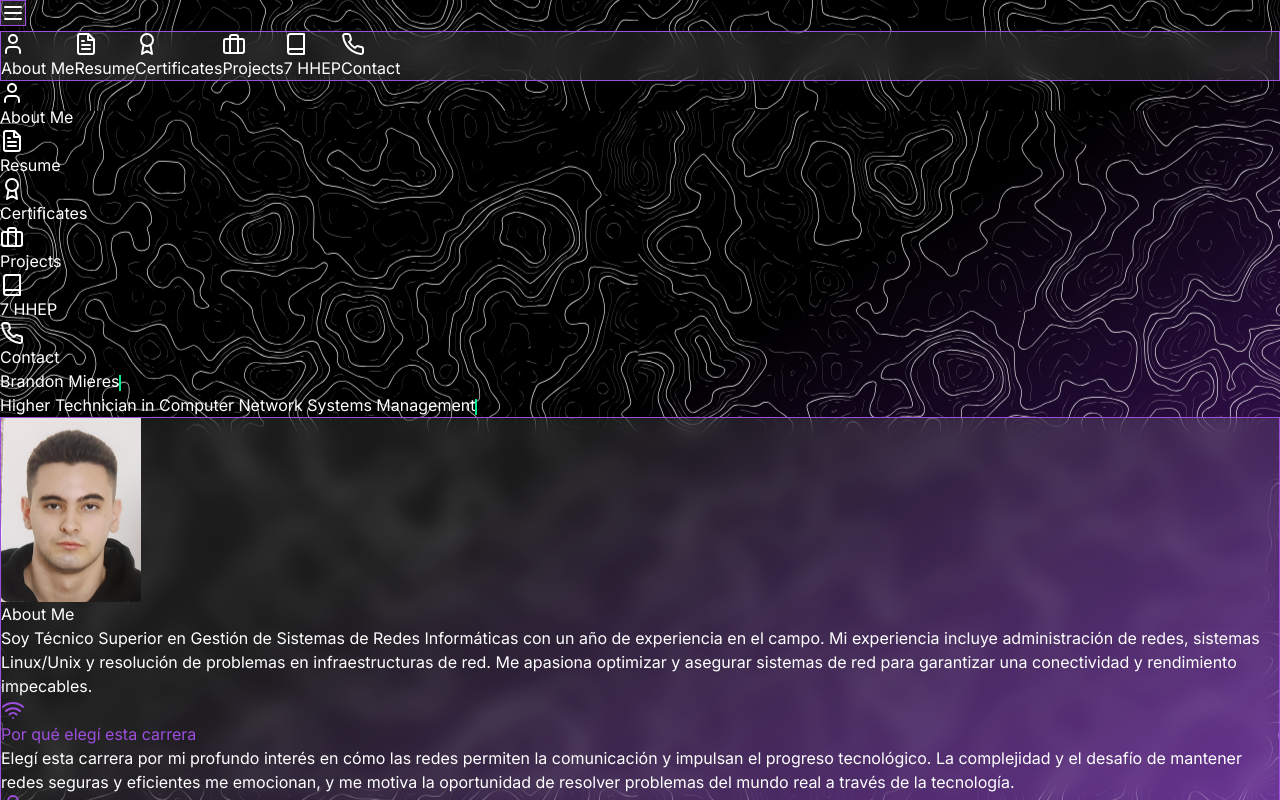
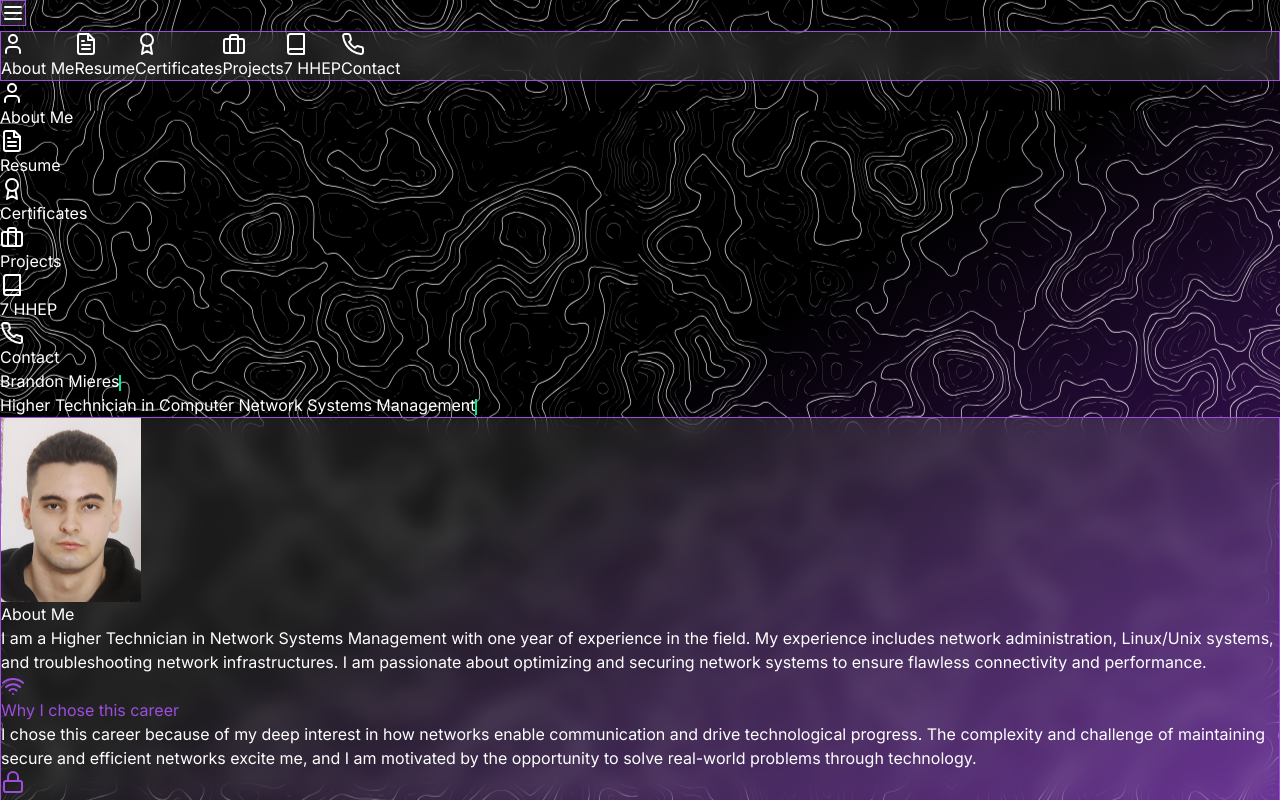
Before and after one commit to BrandonMieres/PortfolioReact, a Next.js app in the folder project/: page /portfolio in a window 1280 px wide. Built offline with nearby package versions, Linux system fonts and the light colour scheme.

Commit message:
Update About.tsx

```diff
--- a/project/components/sections/About.tsx
+++ b/project/components/sections/About.tsx
@@ -11,22 +11,22 @@ export default function About() {
   const [currentTime, setCurrentTime] = useState(0);
   const [duration, setDuration] = useState(0);
 
-  // Alternar reproducción/pausa al hacer clic en el video
+  // Toggle play/pause when clicking the video
   const togglePlay = () => {
     setIsPlaying(!isPlaying);
   };
 
-  // Actualizar el tiempo actual del video
+  // Update the current time of the video
   const handleProgress = (state) => {
     setCurrentTime(state.playedSeconds);
   };
 
-  // Obtener la duración total del video
+  // Get the total duration of the video
   const handleDuration = (dur) => {
     setDuration(dur);
   };
 
-  // Actualizar la posición del video al mover la barra
+  // Update the video position when moving the slider
   const handleSeek = (e) => {
     const seekTime = (e.target.value / 100) * duration;
     playerRef.current.seekTo(seekTime, 'seconds');
@@ -43,7 +43,7 @@ export default function About() {
     >
       <div className="glass p-4 md:p-8 rounded-xl shadow-lg hover:shadow-2xl transition-all duration-300 border-4 border-gradient-to-r from-purple-400 to-pink-400">
         <div className="flex flex-col md:flex-row items-center md:items-start gap-4 md:gap-8">
-          {/* Imagen de perfil */}
+          {/* Profile Image */}
           <motion.div
             initial={{ scale: 0.8, opacity: 0 }}
             animate={{ scale: 1, opacity: 1 }}
@@ -75,23 +75,23 @@ export default function About() {
               transition={{ duration: 0.5, delay: 0.4 }}
               className="text-gray-300 leading-relaxed text-sm md:text-base"
             >
-              Soy Técnico Superior en Gestión de Sistemas de Redes Informáticas con un año de experiencia en el campo.
-              Mi experiencia incluye administración de redes, sistemas Linux/Unix y resolución de problemas en infraestructuras de red.
-              Me apasiona optimizar y asegurar sistemas de red para garantizar una conectividad y rendimiento impecables.
+              I am a Higher Technician in Network Systems Management with one year of experience in the field.
+              My experience includes network administration, Linux/Unix systems, and troubleshooting network infrastructures.
+              I am passionate about optimizing and securing network systems to ensure flawless connectivity and performance.
             </motion.p>
 
-            {/* Secciones con iconos */}
+            {/* Sections with icons */}
             <motion.div
               initial={{ opacity: 0, y: 20 }}
               animate={{ opacity: 1, y: 0 }}
               transition={{ duration: 0.5, delay: 0.5 }}
             >
               <h3 className="text-lg md:text-2xl font-semibold mb-2 text-purple-400 flex items-center justify-center md:justify-start">
-                <Wifi className="w-5 h-5 md:w-6 md:h-6 mr-2 text-pink-400" /> Por qué elegí esta carrera
+                <Wifi className="w-5 h-5 md:w-6 md:h-6 mr-2 text-pink-400" /> Why I chose this career
               </h3>
               <p className="text-gray-300 leading-relaxed mb-4 text-sm md:text-base">
-                Elegí esta carrera por mi profundo interés en cómo las redes permiten la comunicación y impulsan el progreso tecnológico.
-                La complejidad y el desafío de mantener redes seguras y eficientes me emocionan, y me motiva la oportunidad de resolver problemas del mundo real a través de la tecnología.
+                I chose this career because of my deep interest in how networks enable communication and drive technological progress.
+                The complexity and challenge of maintaining secure and efficient networks excite me, and I am motivated by the opportunity to solve real-world problems through technology.
               </p>
             </motion.div>
 
@@ -101,11 +101,11 @@ export default function About() {
               transition={{ duration: 0.5, delay: 0.6 }}
             >
               <h3 className="text-lg md:text-2xl font-semibold mb-2 text-purple-400 flex items-center justify-center md:justify-start">
-                <Lock className="w-5 h-5 md:w-6 md:h-6 mr-2 text-pink-400" /> Metas futuras
+                <Lock className="w-5 h-5 md:w-6 md:h-6 mr-2 text-pink-400" /> Future Goals
               </h3>
               <p className="text-gray-300 leading-relaxed mb-4 text-sm md:text-base">
-                Mis metas futuras incluyen avanzar en mi experiencia en seguridad de redes, ampliar mis conocimientos en redes en la nube
-                y convertirme en arquitecto de redes. Aspiro a participar en proyectos impactantes que den forma al futuro de las infraestructuras de red globales.
+                My future goals include advancing my expertise in network security, expanding my knowledge in cloud networking,
+                and becoming a network architect. I aspire to participate in impactful projects that shape the future of global network infrastructures.
               </p>
             </motion.div>
 
@@ -115,16 +115,16 @@ export default function About() {
               transition={{ duration: 0.5, delay: 0.7 }}
             >
               <h3 className="text-lg md:text-2xl font-semibold mb-2 text-purple-400 flex items-center justify-center md:justify-start">
-                <Cloud className="w-5 h-5 md:w-6 md:h-6 mr-2 text-pink-400" /> Mi paradigma personal
+                <Cloud className="w-5 h-5 md:w-6 md:h-6 mr-2 text-pink-400" /> My personal paradigm
               </h3>
               <p className="text-gray-300 leading-relaxed text-sm md:text-base">
-                Creo en la importancia del aprendizaje continuo, la colaboración y la adaptabilidad en una industria tecnológica en rápida evolución.
-                Mi enfoque se basa en encontrar soluciones innovadoras, garantizar la seguridad y confiabilidad de las redes,
-                y siempre buscar la excelencia en cada tarea que emprendo.
+                I believe in the importance of continuous learning, collaboration, and adaptability in a rapidly evolving tech industry.
+                My approach is based on finding innovative solutions, ensuring the security and reliability of networks,
+                and always striving for excellence in every task I undertake.
               </p>
             </motion.div>
 
-            {/* Sección de video futurista */}
+            {/* Futuristic video section */}
             <motion.div
               initial={{ opacity: 0, y: 20 }}
               animate={{ opacity: 1, y: 0 }}
@@ -143,15 +143,15 @@ export default function About() {
                   onDuration={handleDuration}
                   onClick={togglePlay}
                 />
-                {/* Overlay futurista */}
+                {/* Futuristic overlay */}
                 <div className="absolute inset-0 bg-gradient-to-t from-purple-900/50 via-transparent to-pink-900/50 opacity-70 transition-opacity duration-300 pointer-events-none"></div>
-                {/* Efecto de escaneo */}
+                {/* Scanning effect */}
                 <div className="absolute inset-0 bg-gradient-to-b from-transparent via-cyan-400/20 to-transparent h-1 animate-scan pointer-events-none"></div>
-                {/* Bordes brillantes */}
+                {/* Glowing borders */}
                 <div className="absolute inset-0 rounded-xl border border-cyan-400 opacity-50 blur-sm transition-all duration-300 pointer-events-none"></div>
               </div>
 
-              {/* Barra de progreso */}
+              {/* Progress bar */}
               <div className="w-full max-w-2xl mx-auto mt-2">
                 <input
                   type="range"
@@ -167,7 +167,7 @@ export default function About() {
               </div>
             </motion.div>
 
-            {/* Botón */}
+            {/* Button */}
             <motion.div
               initial={{ opacity: 0, y: 20 }}
               animate={{ opacity: 1, y: 0 }}
@@ -183,7 +183,7 @@ export default function About() {
                   whileTap={{ scale: 0.95 }}
                   className="relative group overflow-hidden py-2 px-4 md:py-4 md:px-8 rounded-full bg-gradient-to-r from-purple-600 to-pink-600 text-white font-bold text-base md:text-lg"
                 >
-                  <span className="relative z-10">EXPLORA MIS HABILIDADES</span>
+                  <span className="relative z-10">EXPLORE MY SKILLS</span>
                   <span className="absolute inset-0 bg-gradient-to-r from-cyan-400 to-blue-500 opacity-0 group-hover:opacity-100 transition-opacity duration-300"></span>
                   <span className="absolute -inset-px rounded-full bg-gradient-to-r from-purple-400 to-pink-400 opacity-70 blur-sm group-hover:opacity-100 group-hover:blur-md transition-all duration-300"></span>
                   <span className="absolute inset-0 rounded-full border border-white border-opacity-30"></span>
```
